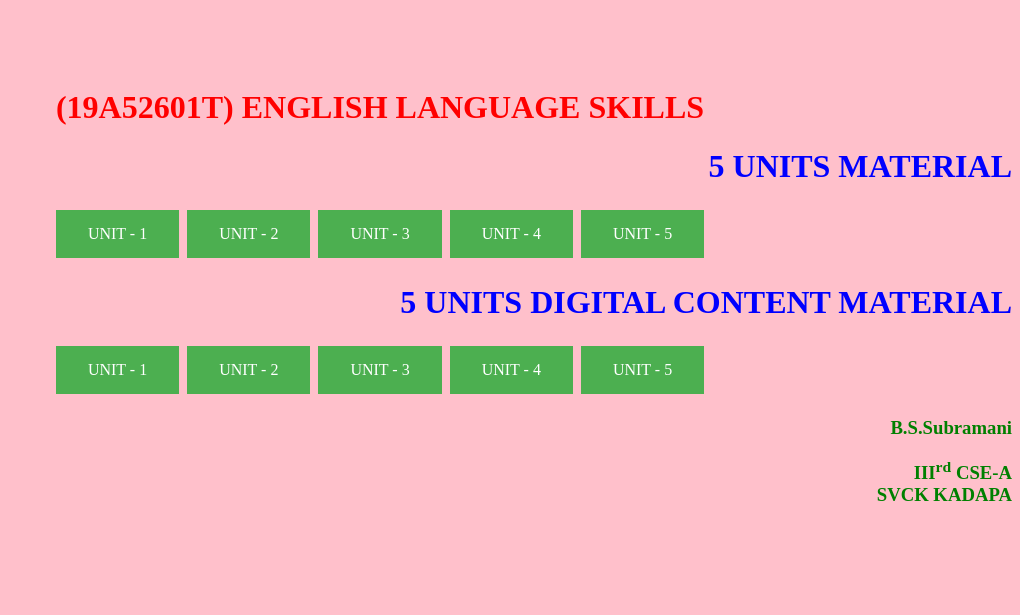
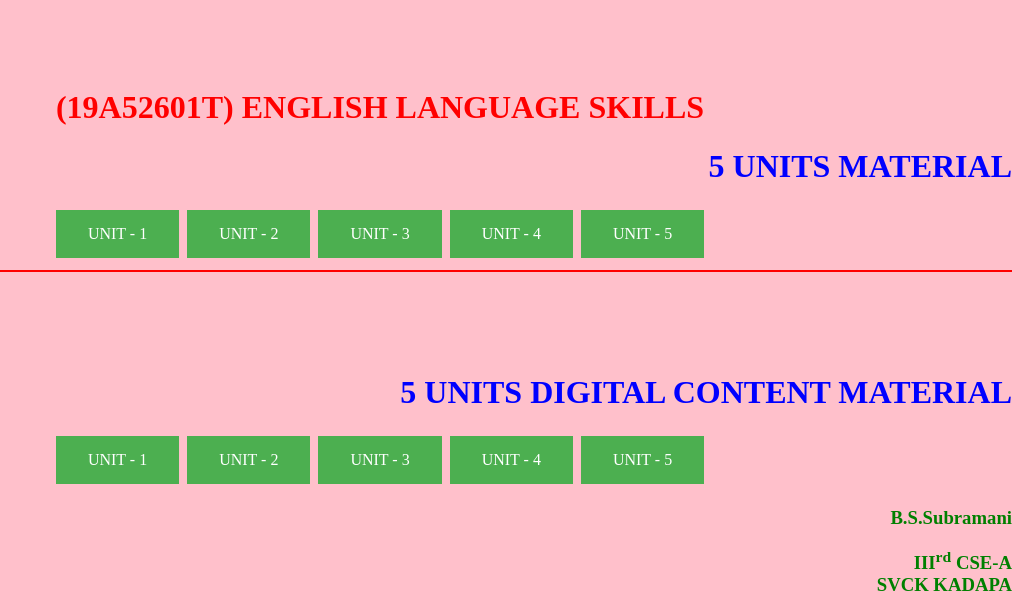
Before and after one commit to shannuboda/jntua-grade-Calculator, a plain HTML site: page index.html in a window 1280 px wide. Shown: the part 280-895 px from the top of the page, without its empty margins (260-1280 px from the left). Before the commit the page ends 805 px from the top, so only its background shows below. Drawn offline with Linux system fonts and the light colour scheme.

Commit message:
Update index.html

```diff
--- a/index.html
+++ b/index.html
@@ -33,7 +33,8 @@
 <a href="" class="button"> UNIT - 3</a>
 <a href="" class="button"> UNIT - 4</a>
 <a href="" class="button"> UNIT - 5</a>
-
+<hr color="red">
+<br><br><br><br>
 <H1 style="color:blue; text-align:right;"> 5 UNITS DIGITAL CONTENT MATERIAL </H1>
 <a href="" class="button"> UNIT - 1</a>
 <a href="" class="button"> UNIT - 2</a>
```
